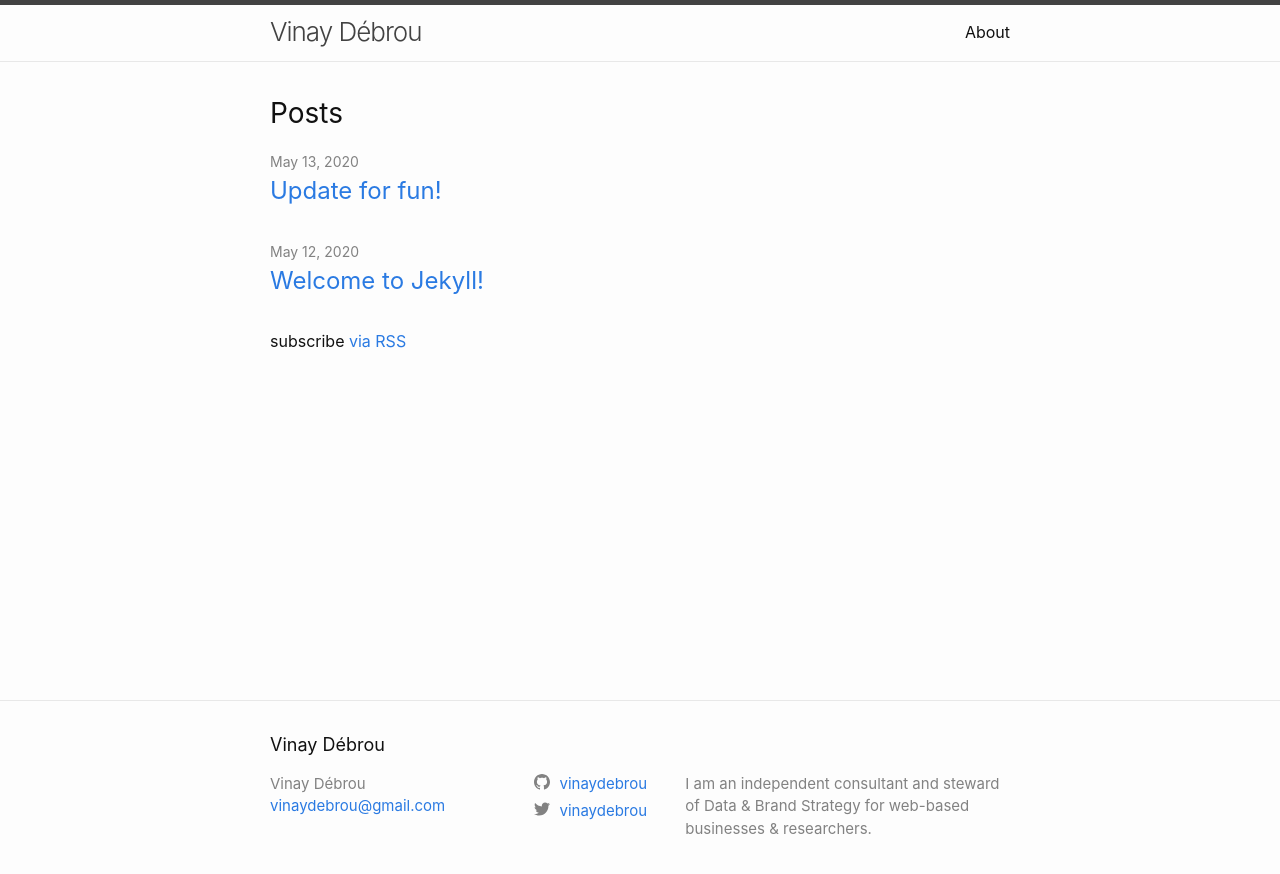
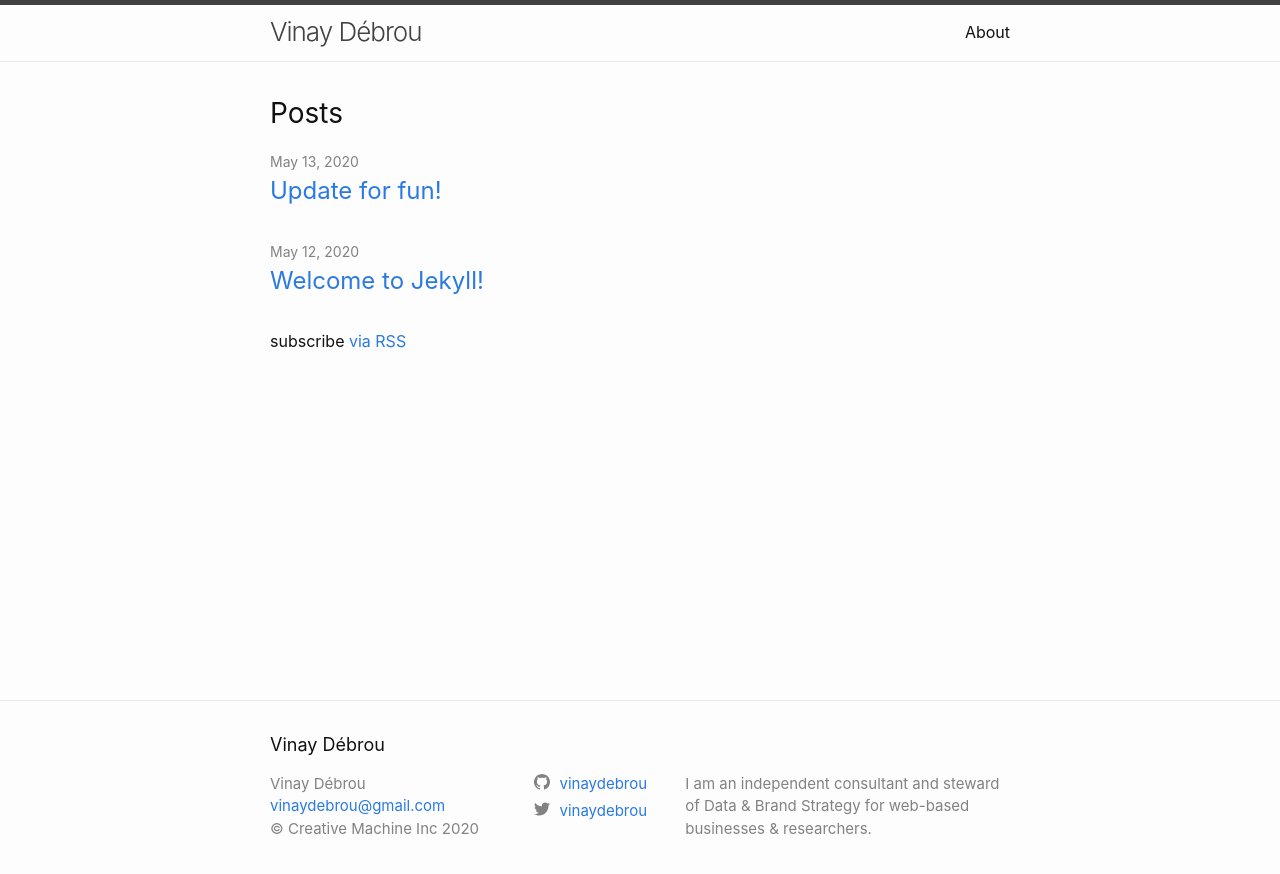
Before and after one commit to vinaydebrou/vinaydebrou.github.io, a Jekyll site: the page built from index.markdown, in a window 1280 px wide. Shown: the top 874 px of the page. Built offline with Jekyll 4.4.1, drawn with Linux system fonts in a browser that asks for light colours.

Commit message:
adding author in footer

```diff
--- a/_config.yml
+++ b/_config.yml
@@ -28,6 +28,15 @@
 twitter_username: vinaydebrou
 github_username:  vinaydebrou
 
+#Fields minima uses but are not defaulted with the jekyll new command.
+#Author is the default for posts, the Atom feed, and is used in the footer.
+author: Vinay Débrou
+
+#New fields not defaulted by jekyll-new with the minima theme.
+#Add a copyright. A copyright symbol and year will be added automatically
+#copyright: Company Name, Inc.
+copyright: "Creative Machine Inc"
+
 # Build settings
 # Removed minima theme as it is now a regular theme.
 # theme: minima
--- a/_includes/footer.html
+++ b/_includes/footer.html
@@ -18,6 +18,10 @@
             {%- if site.email -%}
             <li><a class="u-email" href="mailto:{{ site.email }}">{{ site.email }}</a></li>
             {%- endif -%}
+            {%- if site.copyright -%}
+            <li>&copy; {{ site.copyright }} {{ 'now' | date: "%Y" }}</li>
+            {%- endif -%}
+
         </ul>
       </div>
 
```
